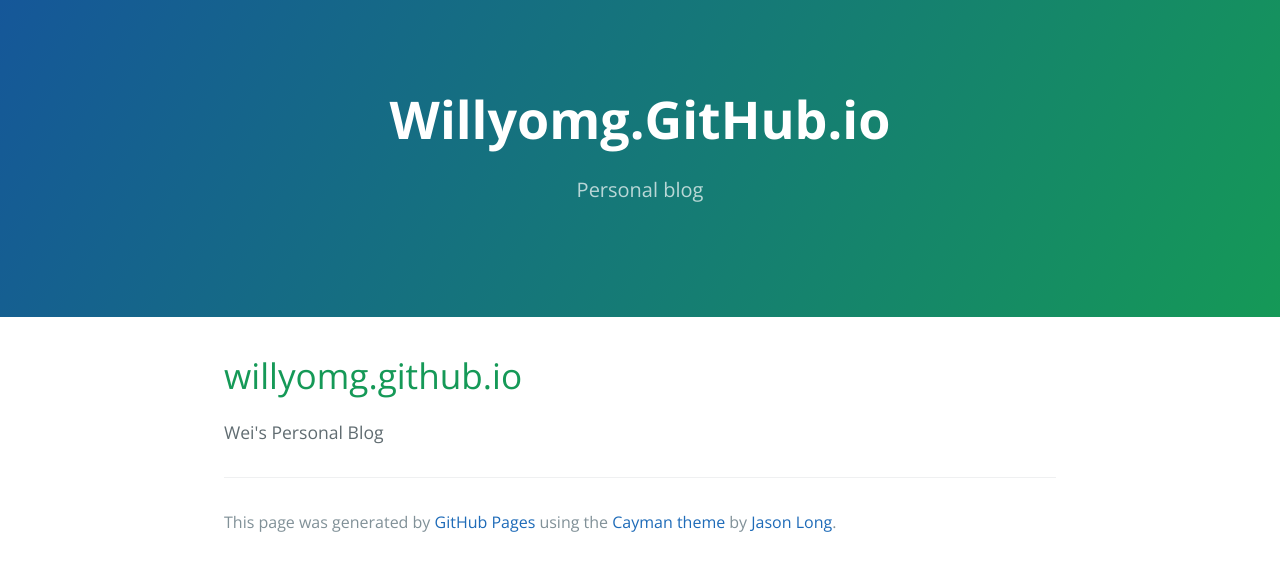
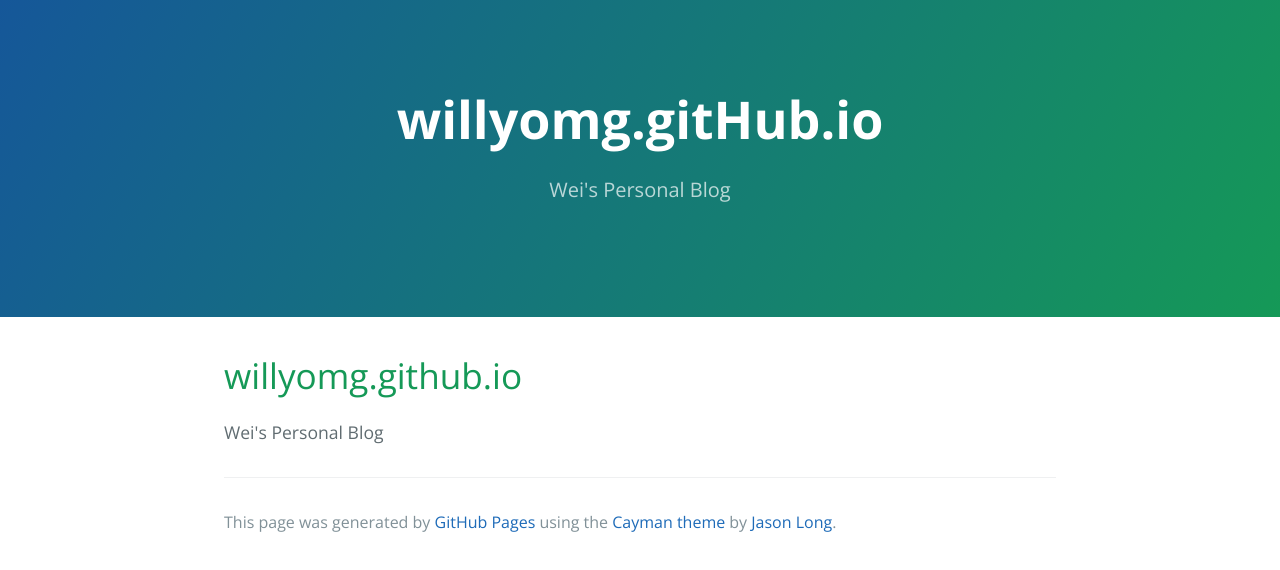
Before and after one commit to willyomg/willyomg.github.io, a plain HTML site: page index.html in a window 1280 px wide. Drawn offline with nearby package versions, Linux system fonts and the light colour scheme.

Commit message:
Update index.html

```diff
--- a/index.html
+++ b/index.html
@@ -11,8 +11,8 @@
   </head>
   <body>
     <section class="page-header">
-      <h1 class="project-name">Willyomg.GitHub.io</h1>
-      <h2 class="project-tagline">Personal blog</h2>
+      <h1 class="project-name">willyomg.gitHub.io</h1>
+      <h2 class="project-tagline">Wei's Personal Blog</h2>
     </section>
 
     <section class="main-content">
```
